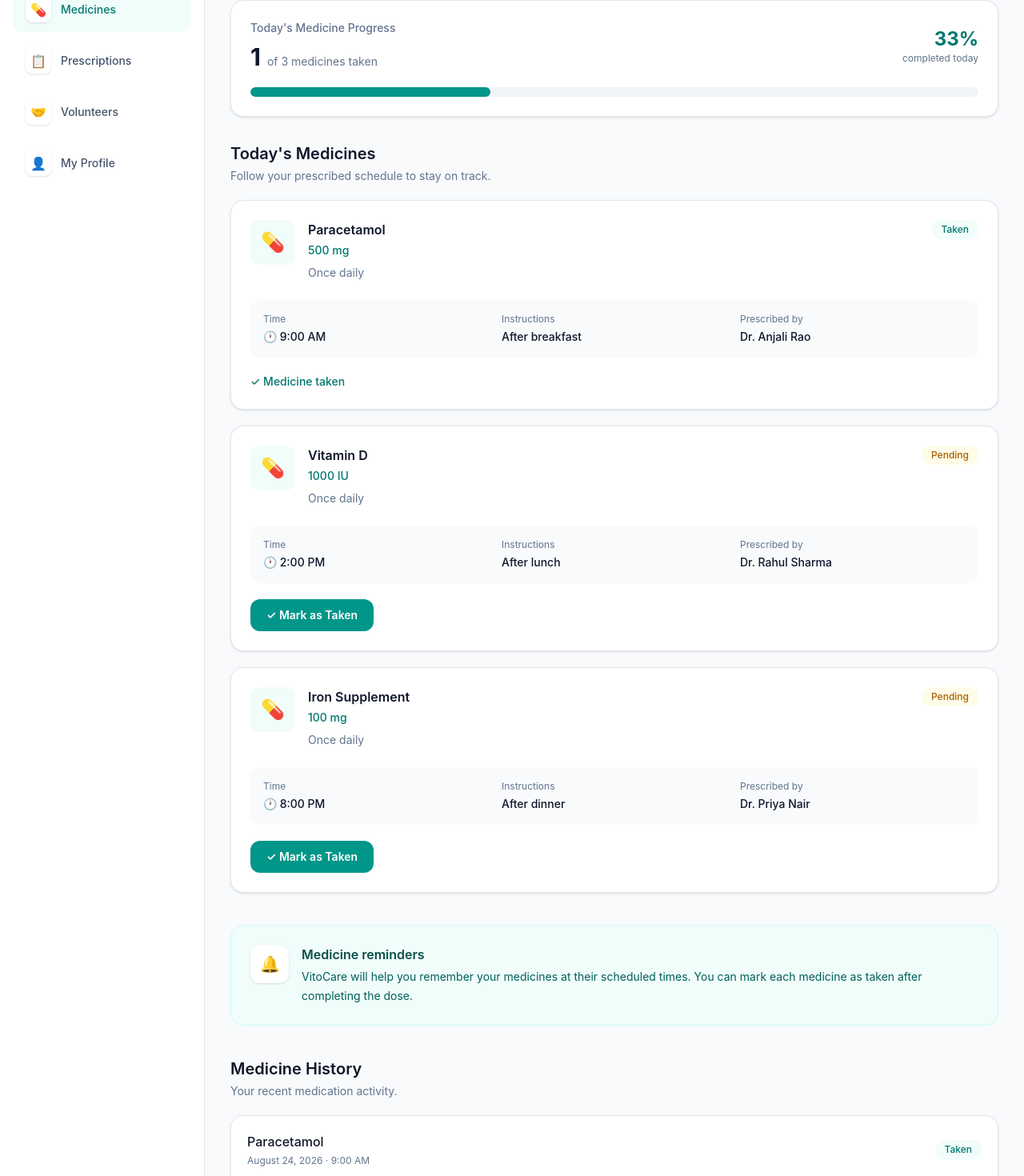
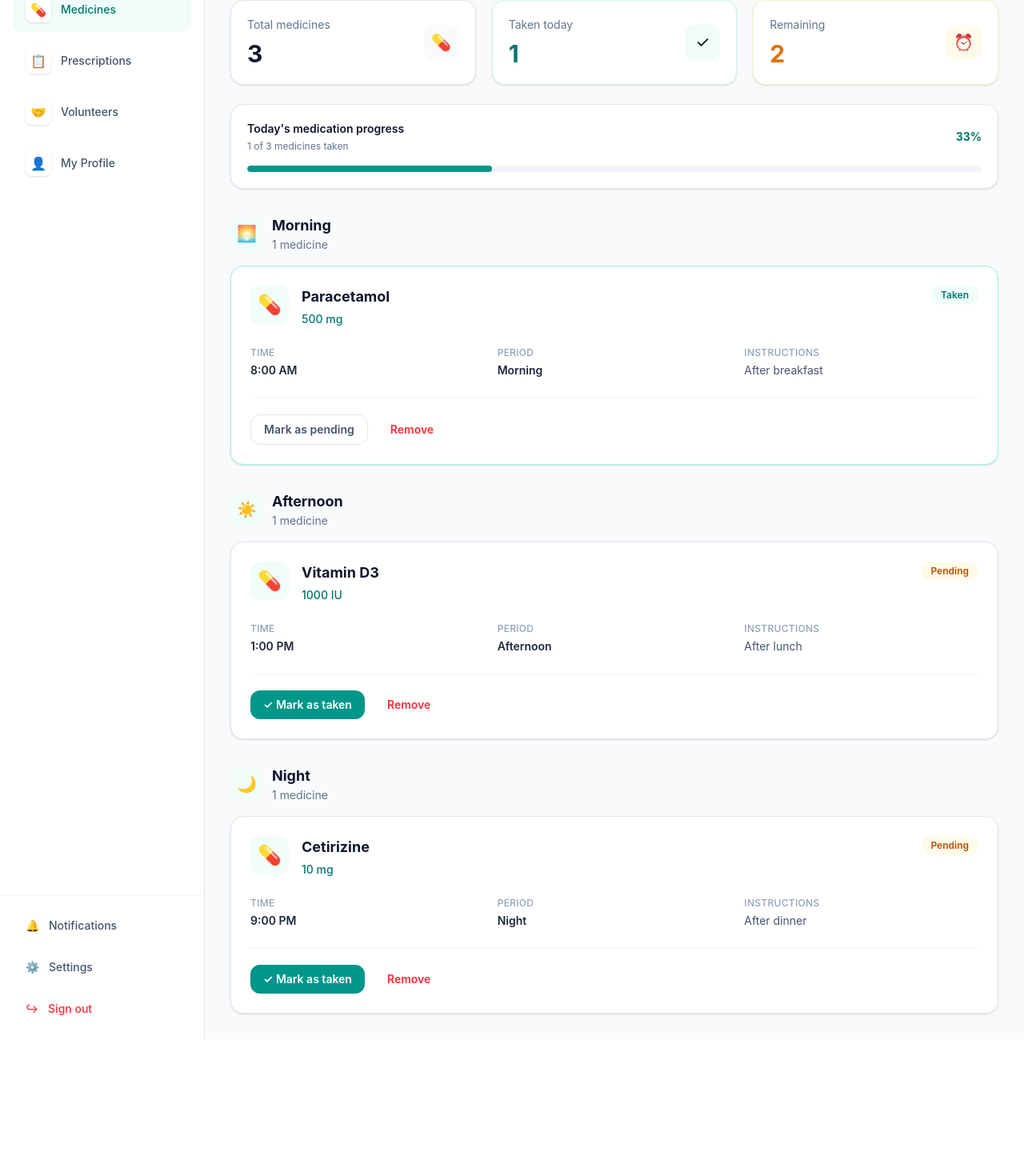
Before and after one commit to Ishrat07-vit/VitoCare-01, a React (Vite) app in the folder frontend/: page /medicines in a window 1280 px wide. Shown: the part 240-1710 px from the top of the page at 80% size. After the commit the page ends 1539 px from the top, so only its background shows below. Built offline with nearby package versions, Linux system fonts and the light colour scheme.

Commit message:
Complete medicine management module

```diff
--- a/frontend/src/features/patient/components/MedicineCard.tsx
+++ b/frontend/src/features/patient/components/MedicineCard.tsx
@@ -1,35 +1,36 @@
-import type { Medicine } from '../types/medicine'
+import { useMedicines, type Medicine } from '../store/MedicineContext'
 
 interface MedicineCardProps {
   medicine: Medicine
-  onStatusChange: (id: number) => void
 }
 
-function MedicineCard({
-  medicine,
-  onStatusChange,
-}: MedicineCardProps) {
-  const statusStyles = {
-    Taken: 'bg-teal-50 text-teal-700',
-    Pending: 'bg-yellow-50 text-yellow-700',
-    Missed: 'bg-red-50 text-red-600',
-  }
+function MedicineCard({ medicine }: MedicineCardProps) {
+  const { markAsTaken, markAsPending, removeMedicine } = useMedicines()
+
+  const isTaken = medicine.status === 'Taken'
 
   return (
-    <div className="rounded-2xl border border-slate-200 bg-white p-6 shadow-sm transition hover:shadow-md">
+    <div
+      className={`rounded-2xl border bg-white p-6 shadow-sm transition ${
+        isTaken
+          ? 'border-teal-200'
+          : 'border-slate-200'
+      }`}
+    >
 
-      <div className="flex flex-col gap-5 sm:flex-row sm:items-start sm:justify-between">
+      {/* Top section */}
 
-        {/* Medicine information */}
+      <div className="flex items-start justify-between gap-4">
+
         <div className="flex items-start gap-4">
 
-          <div className="flex h-14 w-14 shrink-0 items-center justify-center rounded-xl bg-teal-50 text-2xl">
+          <div className="flex h-12 w-12 shrink-0 items-center justify-center rounded-xl bg-teal-50 text-2xl">
             💊
           </div>
 
           <div>
 
-            <h3 className="font-semibold text-slate-900">
+            <h3 className="text-lg font-bold text-slate-900">
               {medicine.name}
             </h3>
 
@@ -37,17 +38,18 @@ function MedicineCard({
               {medicine.dosage}
             </p>
 
-            <p className="mt-2 text-sm text-slate-500">
-              {medicine.frequency}
-            </p>
-
           </div>
 
         </div>
 
         {/* Status */}
+
         <span
-          className={`w-fit rounded-full px-3 py-1 text-xs font-medium ${statusStyles[medicine.status]}`}
+          className={`rounded-full px-3 py-1 text-xs font-semibold ${
+            isTaken
+              ? 'bg-teal-50 text-teal-700'
+              : 'bg-amber-50 text-amber-700'
+          }`}
         >
           {medicine.status}
         </span>
@@ -55,74 +57,72 @@ function MedicineCard({
       </div>
 
       {/* Details */}
-      <div className="mt-6 grid gap-4 rounded-xl bg-slate-50 p-4 sm:grid-cols-3">
+
+      <div className="mt-6 grid gap-4 sm:grid-cols-3">
 
         <div>
-          <p className="text-xs text-slate-500">
+          <p className="text-xs font-medium uppercase tracking-wide text-slate-400">
             Time
           </p>
 
-          <p className="mt-1 text-sm font-medium text-slate-900">
-            🕐 {medicine.time}
+          <p className="mt-1 text-sm font-semibold text-slate-800">
+            {medicine.time}
           </p>
         </div>
 
         <div>
-          <p className="text-xs text-slate-500">
-            Instructions
+          <p className="text-xs font-medium uppercase tracking-wide text-slate-400">
+            Period
           </p>
 
-          <p className="mt-1 text-sm font-medium text-slate-900">
-            {medicine.instruction}
+          <p className="mt-1 text-sm font-semibold text-slate-800">
+            {medicine.period}
           </p>
         </div>
 
         <div>
-          <p className="text-xs text-slate-500">
-            Prescribed by
+          <p className="text-xs font-medium uppercase tracking-wide text-slate-400">
+            Instructions
           </p>
 
-          <p className="mt-1 text-sm font-medium text-slate-900">
-            {medicine.prescribedBy}
+          <p className="mt-1 text-sm text-slate-600">
+            {medicine.instructions}
           </p>
         </div>
 
       </div>
 
-      {/* Action */}
-      {medicine.status === 'Pending' && (
-        <div className="mt-5">
+      {/* Actions */}
 
+      <div className="mt-6 flex flex-wrap items-center gap-3 border-t border-slate-100 pt-5">
+
+        {isTaken ? (
           <button
             type="button"
-            onClick={() => onStatusChange(medicine.id)}
-            className="rounded-xl bg-teal-600 px-5 py-2.5 text-sm font-semibold text-white transition hover:bg-teal-700"
+            onClick={() => markAsPending(medicine.id)}
+            className="rounded-xl border border-slate-200 px-4 py-2 text-sm font-semibold text-slate-600 transition hover:bg-slate-50"
           >
-            ✓ Mark as Taken
+            Mark as pending
           </button>
+        ) : (
+          <button
+            type="button"
+            onClick={() => markAsTaken(medicine.id)}
+            className="rounded-xl bg-teal-600 px-4 py-2 text-sm font-semibold text-white transition hover:bg-teal-700"
+          >
+            ✓ Mark as taken
+          </button>
+        )}
 
-        </div>
-      )}
+        <button
+          type="button"
+          onClick={() => removeMedicine(medicine.id)}
+          className="rounded-xl px-4 py-2 text-sm font-semibold text-red-500 transition hover:bg-red-50"
+        >
+          Remove
+        </button>
 
-      {medicine.status === 'Taken' && (
-        <div className="mt-5">
-
-          <p className="text-sm font-medium text-teal-700">
-            ✓ Medicine taken
-          </p>
-
-        </div>
-      )}
-
-      {medicine.status === 'Missed' && (
-        <div className="mt-5">
-
-          <p className="text-sm font-medium text-red-600">
-            ⚠ This medicine was missed
-          </p>
-
-        </div>
-      )}
+      </div>
 
     </div>
   )
--- a/frontend/src/features/patient/pages/MedicinesPage.tsx
+++ b/frontend/src/features/patient/pages/MedicinesPage.tsx
@@ -1,297 +1,171 @@
-import { useState } from 'react'
-
 import PatientSidebar from '../components/PatientSidebar'
 import PatientHeader from '../components/PatientHeader'
 import MedicineCard from '../components/MedicineCard'
-
-import type { Medicine } from '../types/medicine'
-
-const initialMedicines: Medicine[] = [
-  {
-    id: 1,
-    name: 'Paracetamol',
-    dosage: '500 mg',
-    frequency: 'Once daily',
-    time: '9:00 AM',
-    instruction: 'After breakfast',
-    prescribedBy: 'Dr. Anjali Rao',
-    status: 'Taken',
-  },
-  {
-    id: 2,
-    name: 'Vitamin D',
-    dosage: '1000 IU',
-    frequency: 'Once daily',
-    time: '2:00 PM',
-    instruction: 'After lunch',
-    prescribedBy: 'Dr. Rahul Sharma',
-    status: 'Pending',
-  },
-  {
-    id: 3,
-    name: 'Iron Supplement',
-    dosage: '100 mg',
-    frequency: 'Once daily',
-    time: '8:00 PM',
-    instruction: 'After dinner',
-    prescribedBy: 'Dr. Priya Nair',
-    status: 'Pending',
-  },
-]
+import { useMedicines } from '../store/MedicineContext'
 
 function MedicinesPage() {
-  const [medicines, setMedicines] =
-    useState<Medicine[]>(initialMedicines)
+  const { medicines } = useMedicines()
+
+  const morningMedicines = medicines.filter(
+    (medicine) => medicine.period === 'Morning',
+  )
+
+  const afternoonMedicines = medicines.filter(
+    (medicine) => medicine.period === 'Afternoon',
+  )
+
+  const nightMedicines = medicines.filter(
+    (medicine) => medicine.period === 'Night',
+  )
 
   const takenCount = medicines.filter(
     (medicine) => medicine.status === 'Taken',
   ).length
 
-  const progress =
-    medicines.length === 0
-      ? 0
-      : Math.round((takenCount / medicines.length) * 100)
+  const pendingCount = medicines.filter(
+    (medicine) => medicine.status === 'Pending',
+  ).length
 
-  const handleStatusChange = (id: number) => {
-    setMedicines((currentMedicines) =>
-      currentMedicines.map((medicine) =>
-        medicine.id === id
-          ? {
-              ...medicine,
-              status: 'Taken',
+  const renderSection = (
+    title: string,
+    icon: string,
+    items: typeof medicines,
+  ) => {
+    if (items.length === 0) {
+      return null
     }
-          : medicine,
-      ),
+
+    return (
+      <section className="mt-8">
+
+        <div className="mb-4 flex items-center gap-3">
+
+          <div className="flex h-10 w-10 items-center justify-center rounded-xl bg-teal-50 text-xl">
+            {icon}
+          </div>
+
+          <div>
+            <h2 className="text-lg font-bold text-slate-900">
+              {title}
+            </h2>
+
+            <p className="text-sm text-slate-500">
+              {items.length}{' '}
+              {items.length === 1 ? 'medicine' : 'medicines'}
+            </p>
+          </div>
+
+        </div>
+
+        <div className="grid gap-5">
+          {items.map((medicine) => (
+            <MedicineCard
+              key={medicine.id}
+              medicine={medicine}
+            />
+          ))}
+        </div>
+
+      </section>
     )
   }
 
   return (
     <div className="flex min-h-screen bg-slate-50">
 
-      {/* Sidebar */}
       <PatientSidebar />
 
-      {/* Main content */}
       <div className="flex min-w-0 flex-1 flex-col">
 
-        {/* Header */}
         <PatientHeader />
 
         <main className="flex-1 p-6 lg:p-8">
 
           <div className="mx-auto max-w-7xl">
 
-            {/* Heading */}
-            <div className="flex flex-col gap-4 sm:flex-row sm:items-center sm:justify-between">
+            {/* Page heading */}
 
             <div>
 
               <p className="text-sm font-medium text-teal-700">
-                  Patient Portal
+                Monday, August 24, 2026
               </p>
 
               <h1 className="mt-2 text-3xl font-bold tracking-tight text-slate-900">
-                  Medicines
+                My Medicines 💊
               </h1>
 
               <p className="mt-2 text-slate-600">
-                  Keep track of your daily medicines and reminders.
+                Keep track of your medicines and daily medication schedule.
               </p>
 
             </div>
 
-              <button
-                type="button"
-                className="w-fit rounded-xl bg-teal-600 px-5 py-3 text-sm font-semibold text-white shadow-sm transition hover:bg-teal-700"
-              >
-                + Add Medicine
-              </button>
+            {/* Summary */}
 
+            <div className="mt-8 grid gap-5 sm:grid-cols-3">
+
+              <div className="rounded-2xl border border-slate-200 bg-white p-5 shadow-sm">
+
+                <div className="flex items-center justify-between">
+
+                  <div>
+                    <p className="text-sm text-slate-500">
+                      Total medicines
+                    </p>
+
+                    <p className="mt-2 text-3xl font-bold text-slate-900">
+                      {medicines.length}
+                    </p>
                   </div>
 
-            {/* Today's progress */}
-            <section className="mt-8 rounded-2xl border border-slate-200 bg-white p-6 shadow-sm">
-
-              <div className="flex flex-col gap-5 sm:flex-row sm:items-center sm:justify-between">
-
-                <div>
-
-                  <p className="text-sm font-medium text-slate-500">
-                    Today's Medicine Progress
-                  </p>
-
-                  <div className="mt-2 flex items-baseline gap-2">
-
-                    <span className="text-3xl font-bold text-slate-900">
-                      {takenCount}
-                    </span>
-
-                    <span className="text-sm text-slate-500">
-                      of {medicines.length} medicines taken
-                    </span>
+                  <div className="flex h-11 w-11 items-center justify-center rounded-xl bg-slate-50 text-xl">
+                    💊
+                  </div>
 
                 </div>
 
               </div>
 
-                <div className="text-right">
+              <div className="rounded-2xl border border-teal-100 bg-white p-5 shadow-sm">
 
-                  <p className="text-2xl font-bold text-teal-700">
-                    {progress}%
+                <div className="flex items-center justify-between">
+
+                  <div>
+                    <p className="text-sm text-slate-500">
+                      Taken today
                     </p>
 
-                  <p className="text-xs text-slate-500">
-                    completed today
+                    <p className="mt-2 text-3xl font-bold text-teal-700">
+                      {takenCount}
                     </p>
+                  </div>
+
+                  <div className="flex h-11 w-11 items-center justify-center rounded-xl bg-teal-50 text-xl">
+                    ✓
+                  </div>
 
                 </div>
 
               </div>
 
-              {/* Progress bar */}
-              <div className="mt-5 h-3 overflow-hidden rounded-full bg-slate-100">
+              <div className="rounded-2xl border border-amber-100 bg-white p-5 shadow-sm">
 
-                <div
-                  className="h-full rounded-full bg-teal-600 transition-all duration-500"
-                  style={{ width: `${progress}%` }}
-                />
+                <div className="flex items-center justify-between">
 
+                  <div>
+                    <p className="text-sm text-slate-500">
+                      Remaining
+                    </p>
+
+                    <p className="mt-2 text-3xl font-bold text-amber-600">
+                      {pendingCount}
+                    </p>
                   </div>
 
-            </section>
-
-            {/* Today's medicines */}
-            <section className="mt-8">
-
-              <div className="mb-5">
-
-                <h2 className="text-xl font-semibold text-slate-900">
-                  Today's Medicines
-                </h2>
-
-                <p className="mt-1 text-sm text-slate-500">
-                  Follow your prescribed schedule to stay on track.
-                </p>
-
+                  <div className="flex h-11 w-11 items-center justify-center rounded-xl bg-amber-50 text-xl">
+                    ⏰
                   </div>
-
-              <div className="space-y-5">
-
-                {medicines.map((medicine) => (
-                  <MedicineCard
-                    key={medicine.id}
-                    medicine={medicine}
-                    onStatusChange={handleStatusChange}
-                  />
-                ))}
-
-              </div>
-
-            </section>
-
-            {/* Reminder information */}
-            <section className="mt-10 rounded-2xl border border-teal-100 bg-teal-50 p-6">
-
-              <div className="flex items-start gap-4">
-
-                <div className="flex h-12 w-12 shrink-0 items-center justify-center rounded-xl bg-white text-xl shadow-sm">
-                  🔔
-                </div>
-
-                <div>
-
-                  <h2 className="font-semibold text-teal-900">
-                    Medicine reminders
-                  </h2>
-
-                  <p className="mt-1 text-sm leading-6 text-teal-800">
-                    VitoCare will help you remember your medicines
-                    at their scheduled times. You can mark each
-                    medicine as taken after completing the dose.
-                  </p>
-
-                </div>
-
-              </div>
-
-            </section>
-
-            {/* Medicine history */}
-            <section className="mt-10">
-
-              <div className="mb-5">
-
-                <h2 className="text-xl font-semibold text-slate-900">
-                  Medicine History
-                </h2>
-
-                <p className="mt-1 text-sm text-slate-500">
-                  Your recent medication activity.
-                </p>
-
-              </div>
-
-              <div className="rounded-2xl border border-slate-200 bg-white shadow-sm">
-
-                <div className="divide-y divide-slate-100">
-
-                  <div className="flex items-center justify-between p-5">
-
-                    <div>
-
-                      <p className="font-medium text-slate-900">
-                        Paracetamol
-                      </p>
-
-                      <p className="mt-1 text-xs text-slate-500">
-                        August 24, 2026 · 9:00 AM
-                      </p>
-
-                    </div>
-
-                    <span className="rounded-full bg-teal-50 px-3 py-1 text-xs font-medium text-teal-700">
-                      Taken
-                    </span>
-
-                  </div>
-
-                  <div className="flex items-center justify-between p-5">
-
-                    <div>
-
-                      <p className="font-medium text-slate-900">
-                        Vitamin D
-                      </p>
-
-                      <p className="mt-1 text-xs text-slate-500">
-                        August 23, 2026 · 2:00 PM
-                      </p>
-
-                    </div>
-
-                    <span className="rounded-full bg-teal-50 px-3 py-1 text-xs font-medium text-teal-700">
-                      Taken
-                    </span>
-
-                  </div>
-
-                  <div className="flex items-center justify-between p-5">
-
-                    <div>
-
-                      <p className="font-medium text-slate-900">
-                        Iron Supplement
-                      </p>
-
-                      <p className="mt-1 text-xs text-slate-500">
-                        August 23, 2026 · 8:00 PM
-                      </p>
-
-                    </div>
-
-                    <span className="rounded-full bg-red-50 px-3 py-1 text-xs font-medium text-red-600">
-                      Missed
-                    </span>
 
                 </div>
 
@@ -299,7 +173,88 @@ function MedicinesPage() {
 
             </div>
 
-            </section>
+            {/* Progress */}
+
+            {medicines.length > 0 && (
+              <div className="mt-6 rounded-2xl border border-slate-200 bg-white p-5 shadow-sm">
+
+                <div className="flex items-center justify-between">
+
+                  <div>
+
+                    <p className="text-sm font-semibold text-slate-900">
+                      Today's medication progress
+                    </p>
+
+                    <p className="mt-1 text-xs text-slate-500">
+                      {takenCount} of {medicines.length} medicines taken
+                    </p>
+
+                  </div>
+
+                  <p className="text-sm font-bold text-teal-700">
+                    {Math.round(
+                      (takenCount / medicines.length) * 100,
+                    )}
+                    %
+                  </p>
+
+                </div>
+
+                <div className="mt-4 h-2 overflow-hidden rounded-full bg-slate-100">
+
+                  <div
+                    className="h-full rounded-full bg-teal-600 transition-all duration-500"
+                    style={{
+                      width: `${(takenCount / medicines.length) * 100}%`,
+                    }}
+                  />
+
+                </div>
+
+              </div>
+            )}
+
+            {/* Medicine sections */}
+
+            {medicines.length === 0 ? (
+              <div className="mt-8 rounded-2xl border border-dashed border-slate-300 bg-white p-12 text-center">
+
+                <div className="text-4xl">
+                  💊
+                </div>
+
+                <h2 className="mt-4 text-xl font-bold text-slate-900">
+                  No medicines added
+                </h2>
+
+                <p className="mx-auto mt-2 max-w-md text-sm text-slate-500">
+                  Your medicines will appear here once they are added to your
+                  healthcare plan.
+                </p>
+
+              </div>
+            ) : (
+              <>
+                {renderSection(
+                  'Morning',
+                  '🌅',
+                  morningMedicines,
+                )}
+
+                {renderSection(
+                  'Afternoon',
+                  '☀️',
+                  afternoonMedicines,
+                )}
+
+                {renderSection(
+                  'Night',
+                  '🌙',
+                  nightMedicines,
+                )}
+              </>
+            )}
 
           </div>
 
--- /dev/null
+++ b/frontend/src/features/patient/store/MedicineContext.tsx
@@ -0,0 +1,134 @@
+import {
+  createContext,
+  useContext,
+  useState,
+  type ReactNode,
+} from 'react'
+
+export type MedicineStatus = 'Pending' | 'Taken'
+
+export interface Medicine {
+  id: number
+  name: string
+  dosage: string
+  time: string
+  period: 'Morning' | 'Afternoon' | 'Night'
+  instructions: string
+  status: MedicineStatus
+}
+
+interface MedicineContextType {
+  medicines: Medicine[]
+  markAsTaken: (id: number) => void
+  markAsPending: (id: number) => void
+  addMedicine: (medicine: Omit<Medicine, 'id' | 'status'>) => void
+  removeMedicine: (id: number) => void
+}
+
+const MedicineContext = createContext<MedicineContextType | undefined>(
+  undefined,
+)
+
+const initialMedicines: Medicine[] = [
+  {
+    id: 1,
+    name: 'Paracetamol',
+    dosage: '500 mg',
+    time: '8:00 AM',
+    period: 'Morning',
+    instructions: 'After breakfast',
+    status: 'Taken',
+  },
+  {
+    id: 2,
+    name: 'Vitamin D3',
+    dosage: '1000 IU',
+    time: '1:00 PM',
+    period: 'Afternoon',
+    instructions: 'After lunch',
+    status: 'Pending',
+  },
+  {
+    id: 3,
+    name: 'Cetirizine',
+    dosage: '10 mg',
+    time: '9:00 PM',
+    period: 'Night',
+    instructions: 'After dinner',
+    status: 'Pending',
+  },
+]
+
+export function MedicineProvider({
+  children,
+}: {
+  children: ReactNode
+}) {
+  const [medicines, setMedicines] =
+    useState<Medicine[]>(initialMedicines)
+
+  const markAsTaken = (id: number) => {
+    setMedicines((current) =>
+      current.map((medicine) =>
+        medicine.id === id
+          ? { ...medicine, status: 'Taken' }
+          : medicine,
+      ),
+    )
+  }
+
+  const markAsPending = (id: number) => {
+    setMedicines((current) =>
+      current.map((medicine) =>
+        medicine.id === id
+          ? { ...medicine, status: 'Pending' }
+          : medicine,
+      ),
+    )
+  }
+
+  const addMedicine = (
+    medicine: Omit<Medicine, 'id' | 'status'>,
+  ) => {
+    setMedicines((current) => [
+      ...current,
+      {
+        ...medicine,
+        id: Date.now(),
+        status: 'Pending',
+      },
+    ])
+  }
+
+  const removeMedicine = (id: number) => {
+    setMedicines((current) =>
+      current.filter((medicine) => medicine.id !== id),
+    )
+  }
+
+  return (
+    <MedicineContext.Provider
+      value={{
+        medicines,
+        markAsTaken,
+        markAsPending,
+        addMedicine,
+        removeMedicine,
+      }}
+    >
+      {children}
+    </MedicineContext.Provider>
+  )
+}
+
+export function useMedicines() {
+  const context = useContext(MedicineContext)
+
+  if (!context) {
+    throw new Error(
+      'useMedicines must be used inside MedicineProvider',
+    )
+  }
+
+  return context
+}
```
Also changed, not shown: frontend/src/App.tsx (+23 -9 lines). Lines whose indentation alone changed are shown as unchanged.
